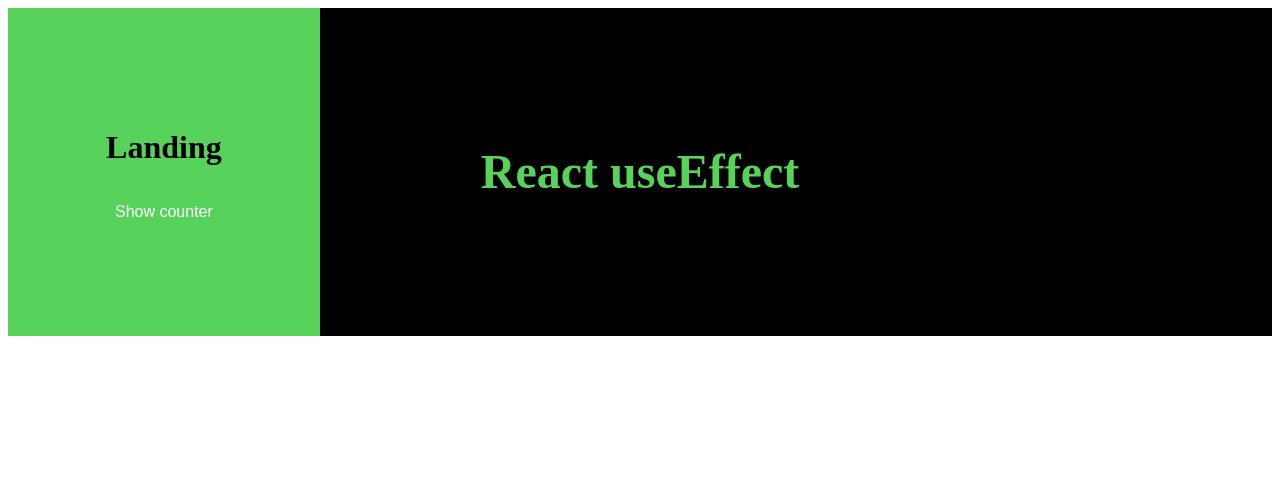
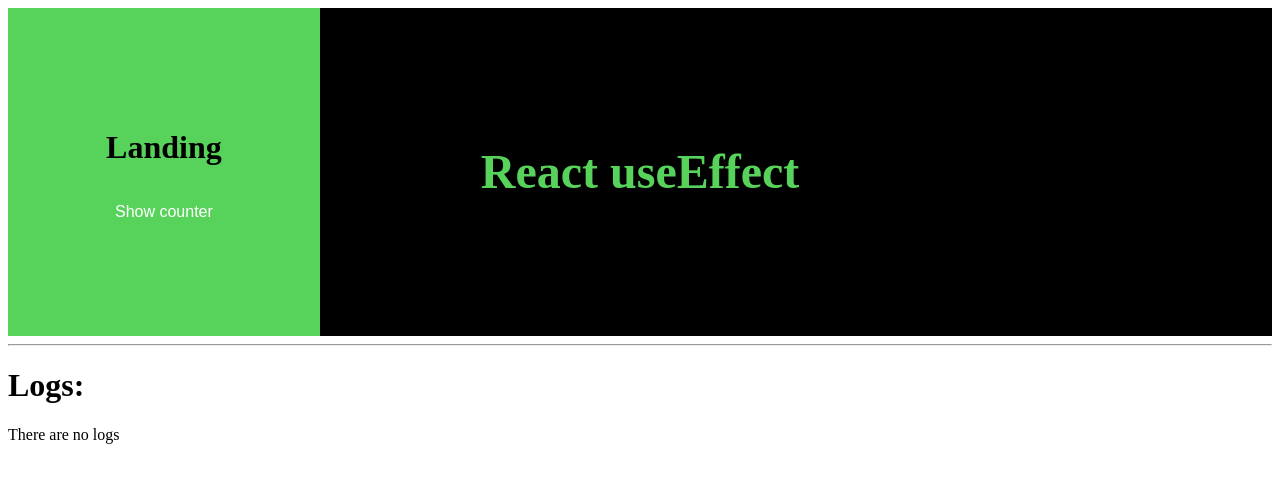
Before and after one commit to Imraan-Hendricks/react-use-effect-hook, a React (Create React App) app: page / in a window 1280 px wide. Shown: the top 482 px of the page. Built offline with nearby package versions, Linux system fonts and the light colour scheme.

Commit message:
added logs component

```diff
--- a/src/App.js
+++ b/src/App.js
@@ -1,5 +1,6 @@
 import React, { useState } from 'react';
 import Landing from './components/landing';
+import Logs from './components/logs';
 import LogsContextProvider from './context/logs';
 
 const App = () => {
@@ -7,7 +8,11 @@ const App = () => {
 
   return (
     <LogsContextProvider>
-      <div>{state === 'landing' && <Landing setState={setState} />}</div>
+      <div>
+        {state === 'landing' && <Landing setState={setState} />}
+        <hr />
+        <Logs />
+      </div>
     </LogsContextProvider>
   );
 };
--- /dev/null
+++ b/src/components/logs.jsx
@@ -0,0 +1,22 @@
+import React, { useContext } from 'react';
+import { LogsContext } from '../context/logs';
+
+const Logs = () => {
+  const { logs, clearLogs } = useContext(LogsContext);
+
+  return (
+    <div>
+      <h1>Logs:</h1>
+      {logs
+        .slice(0)
+        .reverse()
+        .map((log) => (
+          <p>{log}</p>
+        ))}
+      {logs.length === 0 && <p>There are no logs</p>}
+      {logs.length > 0 && <button onClick={clearLogs}>Clear logs</button>}
+    </div>
+  );
+};
+
+export default Logs;
```
